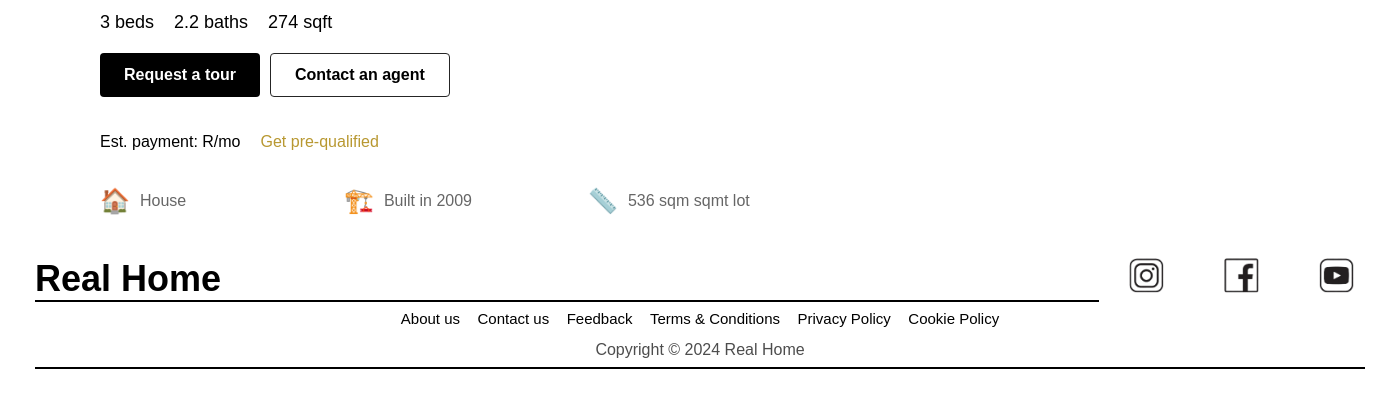
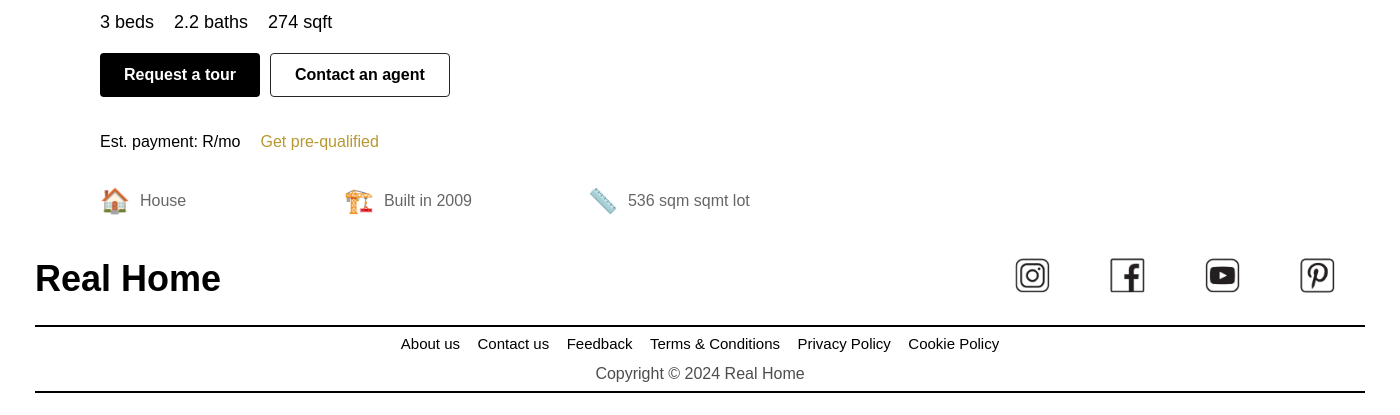
Before and after one commit to Unknown-S48/RealHome, a Django app: page /property/1/ in a window 1400 px wide; the page is wider, and only the part inside the window is pictured. Shown: the part 875-1290 px from the top of that part. Before the commit the page ends 1244 px from the top of that part, so only its background shows below. Run offline with Django 5.2, Linux system fonts and the light colour scheme; data comes from the database, SQL or seed files in the repository.

Commit message:
Styles Changes in footer

```diff
--- a/static/css/RealHome.css
+++ b/static/css/RealHome.css
@@ -158,6 +158,9 @@
 
 .footer-row {
     padding: 1% 0% 1%;
+    display: flex;
+    justify-content: space-betweens;
+
 }
 
 .footer-row-title {
@@ -165,14 +168,13 @@
     display: flex;
     float: left;
     width: 80%;
+    height: 45px;
 }
 
 .footer-social-icons-row {
     display: flex;
     Justify-content: space-between;
-    float: right;
-    width: 20%;
-    height: 43px;
+    height: 45px;
 }
 
 .footer-social-icons {
--- a/templates/base.html
+++ b/templates/base.html
@@ -4,6 +4,7 @@
     <head>
         <meta charset="UTF-8">
         <meta name="viewport" content="width=device-width, initial-scale=1.0">
+        <link rel="shortcut icon" href="{% static 'Images/favicon.png' %}" />
         <title>{% block title %}RealHome{% endblock %}</title>
         <link rel="stylesheet" href="{% static 'css/RealHome.css' %}">
         {% block extra_css %}{% endblock %}
```
Also changed, not shown: static/Images/favicon.png (added).
